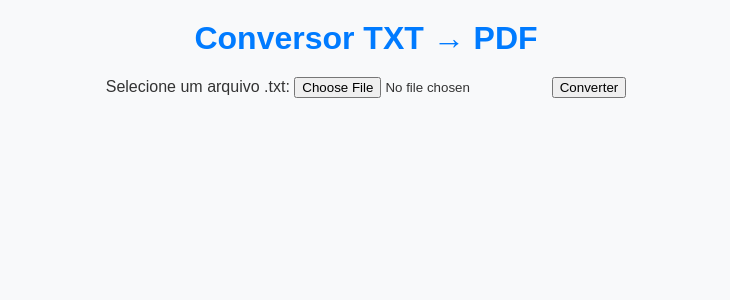
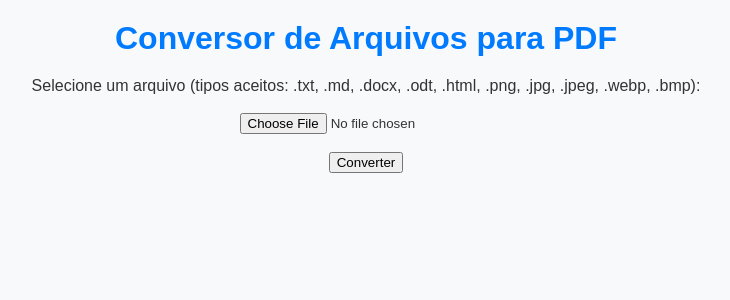
Before and after one commit to GusMN/pdfMaster, a Django app: page / in a window 1280 px wide. Shown: the part 88-388 px from the top of the page, without its empty margins (274-1004 px from the left). Run offline with Django 5.2, Linux system fonts and the light colour scheme.

Commit message:
vários tipos de arquivos
agora está aceitando uma porrada de tipo de arquivo

```diff
--- a/pdfMaster/urls.py
+++ b/pdfMaster/urls.py
@@ -22,7 +22,7 @@ from django.conf.urls.static import static
 urlpatterns = [
     path('admin/', admin.site.urls),
     path('', include('pdfSite.urls')),  # <- Isso liga o app à raiz
-]
+] + static(settings.MEDIA_URL, document_root=settings.MEDIA_ROOT)
 
 if settings.DEBUG:
     urlpatterns += static(settings.MEDIA_URL,
--- a/pdfSite/templates/pdfSite/home.html
+++ b/pdfSite/templates/pdfSite/home.html
@@ -1,11 +1,16 @@
 {% extends 'pdfSite/base.html' %}
 
 {% block content %}
-<h1>Conversor TXT → PDF</h1>
-<form action="{% url 'converter' %}" method="post" enctype="multipart/form-data">
-    {% csrf_token %}
-    <label for="arquivo">Selecione um arquivo .txt:</label>
-    <input type="file" name="arquivo" id="arquivo" accept=".txt" required>
-    <button type="submit">Converter</button>
-</form>
+<div class="container">
+    <h1>Conversor de Arquivos para PDF</h1>
+    <form action="{% url 'converter' %}" method="post" enctype="multipart/form-data">
+        {% csrf_token %}
+        <label for="arquivo">
+            Selecione um arquivo (tipos aceitos: .txt, .md, .docx, .odt, .html, .png, .jpg, .jpeg, .webp, .bmp):
+        </label><br><br>
+        <input type="file" name="arquivo" id="arquivo"
+               accept=".txt,.md,.docx,.odt,.html,.png,.jpg,.jpeg,.webp,.bmp" required><br><br>
+        <button type="submit">Converter</button>
+    </form>
+</div>
 {% endblock %}
--- a/pdfSite/views.py
+++ b/pdfSite/views.py
@@ -1,6 +1,7 @@
-import pypandoc
 import os
 import tempfile
+import pypandoc
+from PIL import Image
 from django.http import HttpResponse
 from django.shortcuts import render
 from django.conf import settings
@@ -12,37 +13,49 @@ def home(request):
 
 def converter(request):
     if request.method == 'POST' and request.FILES.get('arquivo'):
-        txt_file = request.FILES['arquivo']
+        uploaded_file = request.FILES['arquivo']
+        original_name, original_ext = os.path.splitext(uploaded_file.name)
+        original_ext = original_ext.lower()
 
-        # Criando arquivo temporário seguro
-        with tempfile.NamedTemporaryFile(delete=False, suffix='.txt', dir=settings.MEDIA_ROOT) as tmp:
-            for chunk in txt_file.chunks():
+        # Arquivo temporário com a extensão correta
+        with tempfile.NamedTemporaryFile(delete=False, suffix=original_ext, dir=settings.MEDIA_ROOT) as tmp:
+            for chunk in uploaded_file.chunks():
                 tmp.write(chunk)
-            txt_path = tmp.name
+            tmp_path = tmp.name
 
-        # Nome do PDF de saída
-        pdf_path = os.path.splitext(txt_path)[0] + '.pdf'
+        output_pdf_name = original_name + ".pdf"
+        output_pdf_path = os.path.join(settings.MEDIA_ROOT, output_pdf_name)
 
         try:
-            # Conversão com Pandoc
-            pypandoc.convert_file(
-                txt_path, 'pdf', format='markdown', outputfile=pdf_path, extra_args=['--standalone'])
+            # Verifica se é uma imagem
+            if original_ext in ['.png', '.jpg', '.jpeg', '.bmp', '.webp']:
+                image = Image.open(tmp_path).convert("RGB")
+                image.save(output_pdf_path, "PDF")
 
-            # Lê e retorna o PDF como download
-            with open(pdf_path, 'rb') as pdf:
+            # Se for documento de texto ou Word
+            elif original_ext in ['.txt', '.md', '.docx', '.odt', '.html', '.rst']:
+                pypandoc.convert_file(
+                    tmp_path,
+                    'pdf',
+                    outputfile=output_pdf_path,
+                    extra_args=['--standalone']
+                )
+            else:
+                return HttpResponse("Tipo de arquivo não suportado.", status=400)
+
+            with open(output_pdf_path, 'rb') as pdf_file:
                 response = HttpResponse(
-                    pdf.read(), content_type='application/pdf')
-                response['Content-Disposition'] = f'attachment; filename="resultado.pdf"'
+                    pdf_file.read(), content_type='application/pdf')
+                response['Content-Disposition'] = f'attachment; filename="{output_pdf_name}"'
                 return response
 
         except Exception as e:
             return HttpResponse(f"Erro ao converter o arquivo: {e}", status=500)
 
         finally:
-            # Limpa os arquivos temporários
-            if os.path.exists(txt_path):
-                os.remove(txt_path)
-            if os.path.exists(pdf_path):
-                os.remove(pdf_path)
+            if os.path.exists(tmp_path):
+                os.remove(tmp_path)
+            if os.path.exists(output_pdf_path):
+                os.remove(output_pdf_path)
 
     return HttpResponse("Erro: Nenhum arquivo enviado.", status=400)
```
